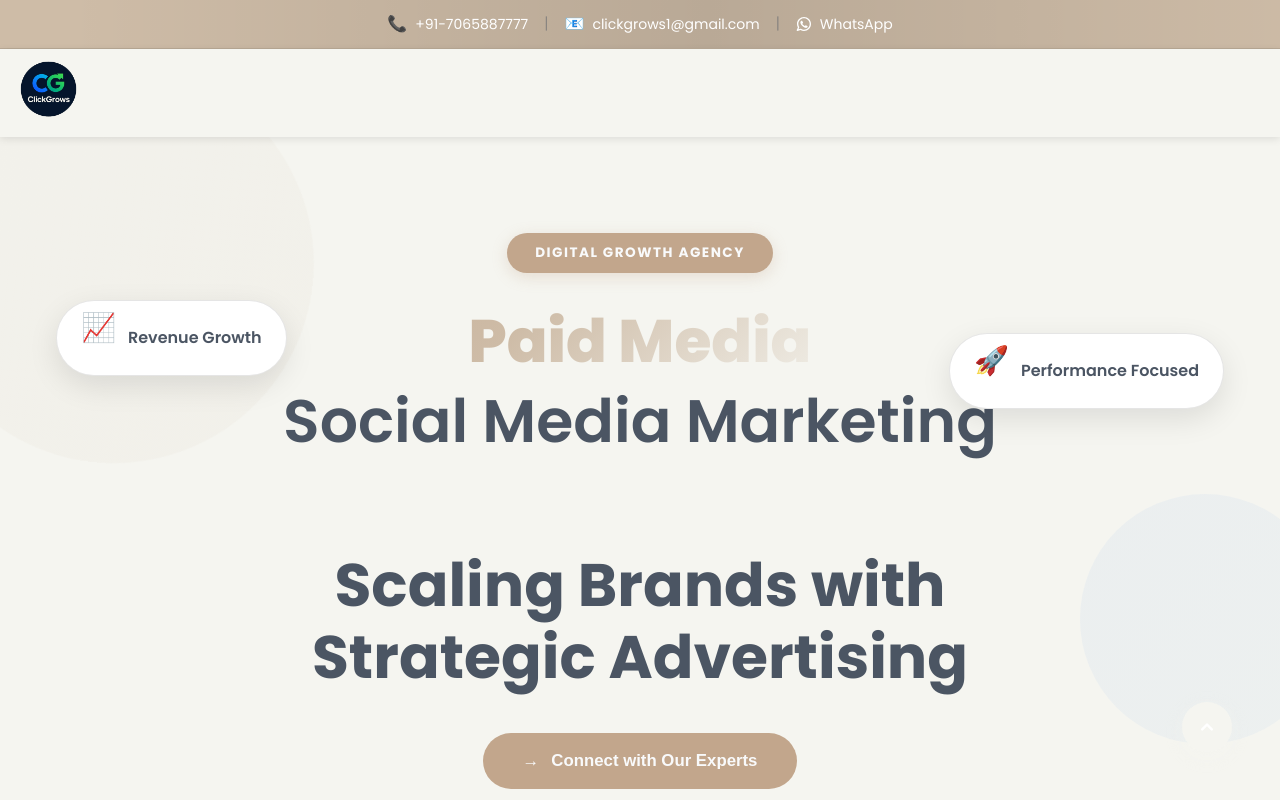
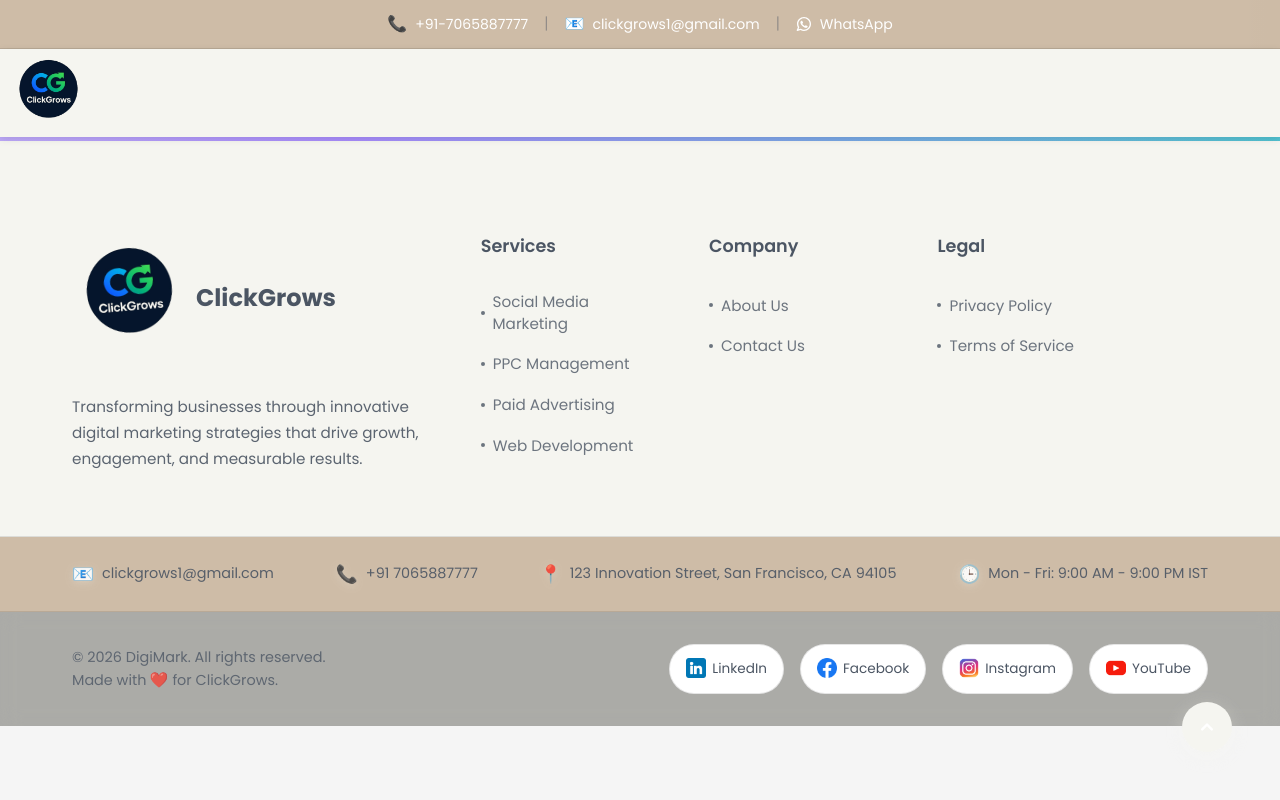
Before and after one commit to code-droplets/clickgrows, a React (Vite) app: page / in a window 1280 px wide. Shown: the top 800 px of the page. Built offline with nearby package versions, Linux system fonts and the light colour scheme.

Commit message:
Fix path issue

```diff
--- a/src/App.jsx
+++ b/src/App.jsx
@@ -24,7 +24,7 @@
         <Navbar />
         <div className={style.App}>
           <Routes>
-            <Route path="/" element={<Home />} />
+            <Route path="/home" element={<Home />} />
           </Routes>
           <Routes>
             <Route path="/about" element={<WhoAreWeSection />} />
```
